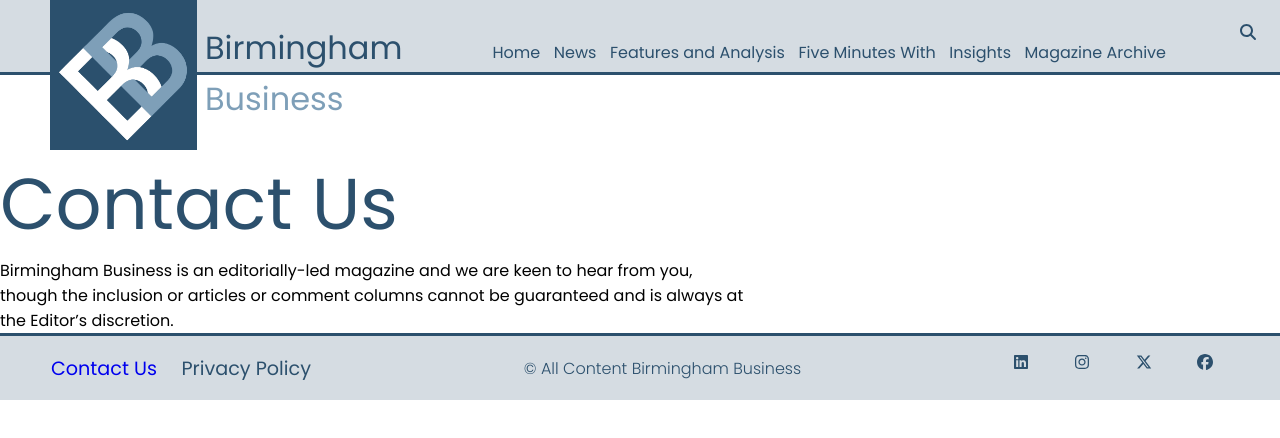
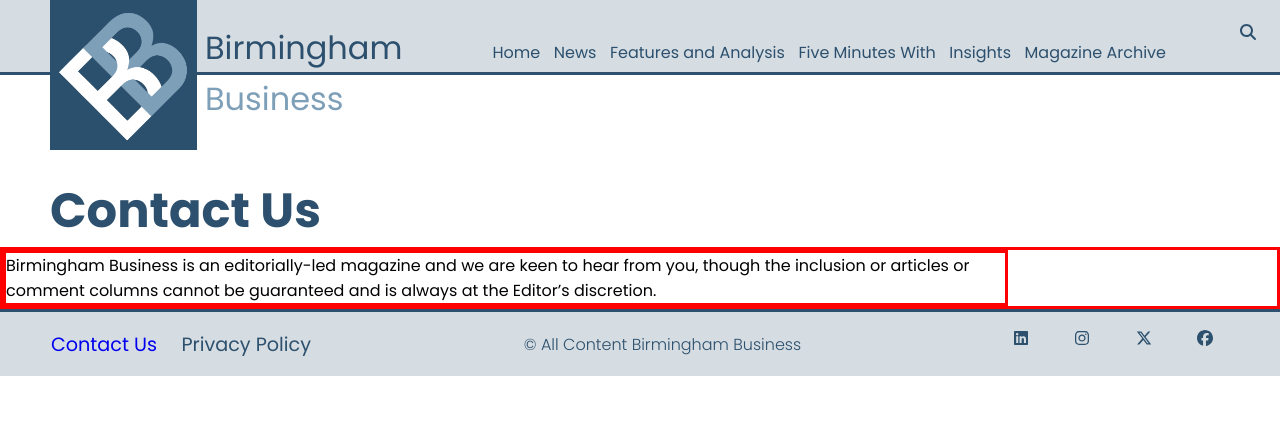
Before and after one commit to gabriellemia/birmingham-biz, a Next.js app: page /contact in a window 1280 px wide. Shown: the top 438 px of the page. Built offline with nearby package versions, Linux system fonts and the light colour scheme.

Commit message:
cont work on the Contact page

```diff
--- a/src/app/contact/page.jsx
+++ b/src/app/contact/page.jsx
@@ -2,9 +2,11 @@ import styles from './page.module.css'
 
 export default function Contact() {
   return (
-    <main>
+    <div className={styles.backgroundContainer}>
     <h1 className={styles.mainTitle}>Contact Us</h1>
+    <main className={styles.mainPage}>
     <p className={styles.contactText}>Birmingham Business is an editorially-led magazine and we are keen to hear from you, though the inclusion or articles or comment columns cannot be guaranteed and is always at the Editor’s discretion.</p>
     </main>
+    </div>
   )
 }
--- a/src/app/contact/page.module.css
+++ b/src/app/contact/page.module.css
@@ -1,8 +1,23 @@
+.mainPage{
+    border: solid red;
+    /* display: flex;
+    justify-content: center;
+    align-items: center; */
+    padding-left: 0;
+    padding-right: 0;
+}
+
 .mainTitle{
     color: #2c506d;
-    font-size: 72px;
+    font-weight: bold;
+    font-size: 48px;
+    padding-top: 25px;
+    padding-left: 50px;
 }
 
 .contactText{
+    border: solid red;
+    width: 100vw;
+
 
 }
--- a/src/app/globals.css
+++ b/src/app/globals.css
@@ -28,7 +28,7 @@ h1, h2, h3, h4, h5, h6 {
 }
 
 p {
-  max-width: 75ch;
+  max-width: 100ch;
   text-wrap: pretty; /* Prevents orphans on lines */
 }
 
```
